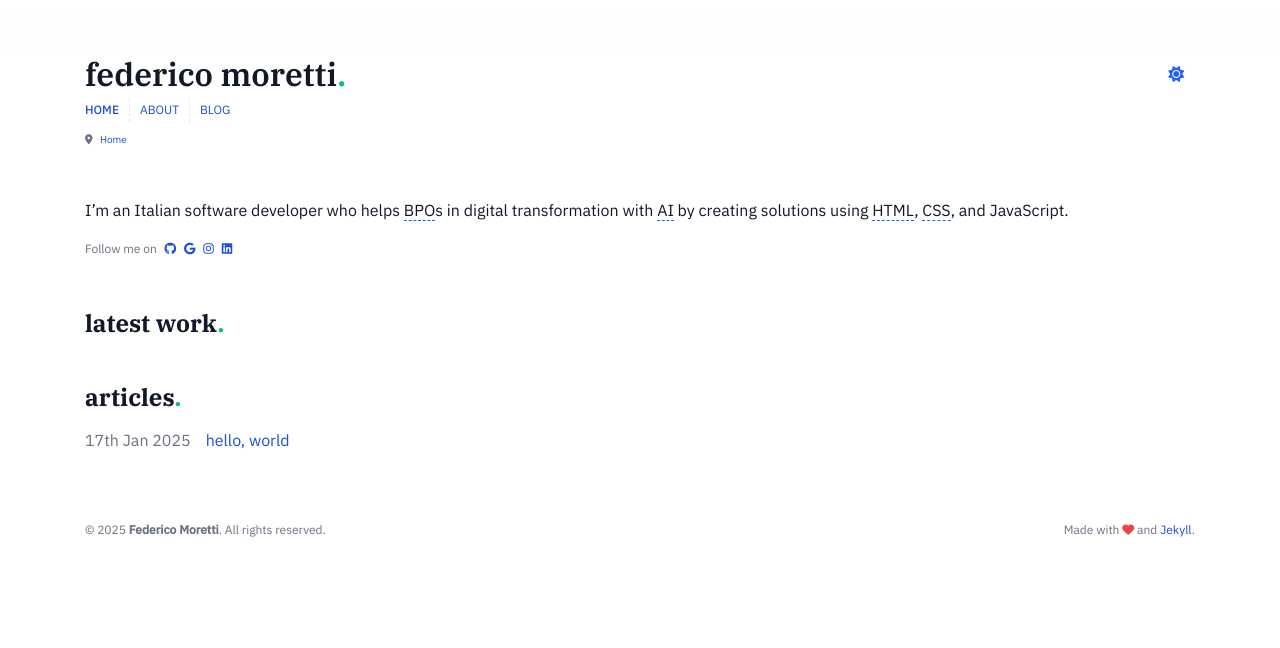
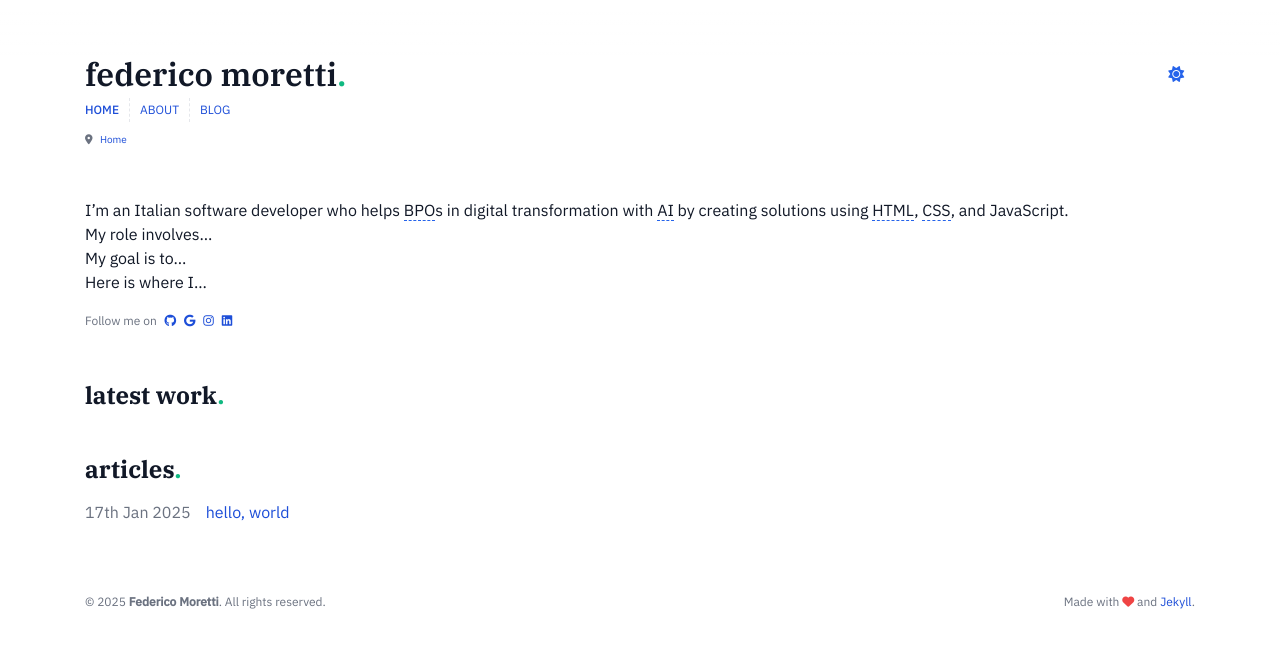
Before and after one commit to fedtti/fedtti.github.io, a Jekyll site: the page built from index.md, in a window 1280 px wide. Shown: the top 648 px of the page. Built offline with Jekyll 4.4.1, drawn with Linux system fonts in a browser that asks for light colours.

Commit message:
fix: update copy

```diff
--- a/_layouts/home.html
+++ b/_layouts/home.html
@@ -5,7 +5,11 @@ layout: html
   <p>
     I’m an Italian software developer who helps <abbr title="Business Process Outsourcing">BPO</abbr>s in digital transformation with <abbr title="Artificial Intelligence">AI</abbr> by creating solutions using <abbr title="HyperText Markup Language">HTML</abbr>, <abbr title="Cascading Style Sheets">CSS</abbr>, and JavaScript.
     <br>
-
+    My role involves…
+    <br>
+    My goal is to…
+    <br>
+    Here is where I…
   </p>
   <ul id="social-networks">
     <li>Follow me on</li>
```
